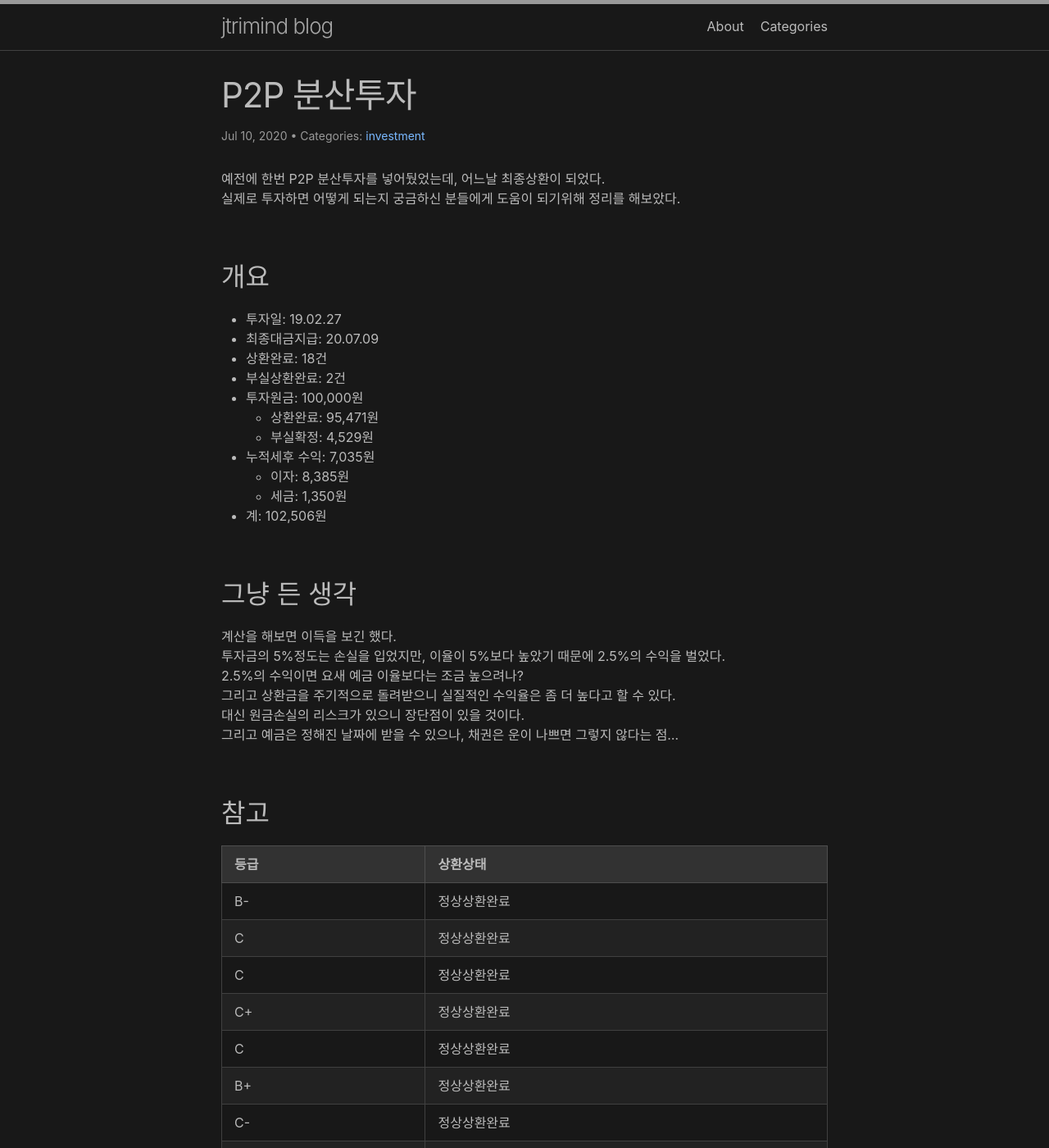
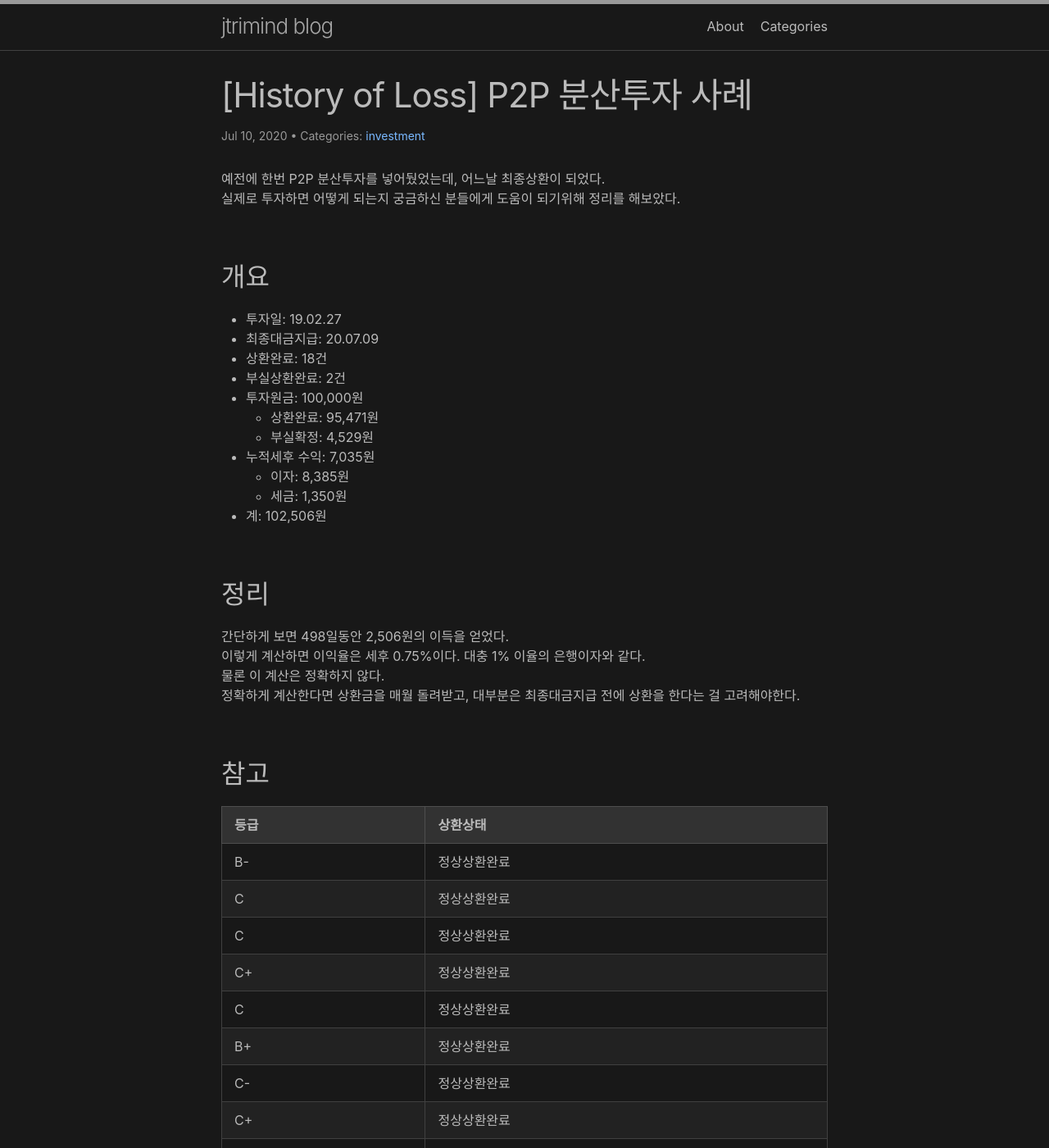
Before and after one commit to jtrimind/jtrimind.github.io, a Jekyll site: the page built from investment/_posts/2020-07-10-p2p-investment.md, in a window 1280 px wide and 1400 px high. Shown: the whole window at 82% size. Built offline with Jekyll 4.4.1, drawn with Linux system fonts in a browser that asks for light colours; comment, search, counter and statistics services are not loaded.

Commit message:
Update investment

```diff
--- a/investment/_posts/2020-07-10-p2p-investment.md
+++ b/investment/_posts/2020-07-10-p2p-investment.md
@@ -1,6 +1,6 @@
 ---
 layout: post
-title:  "P2P 분산투자"
+title:  "[History of Loss] P2P 분산투자 사례"
 ---
 
 예전에 한번 P2P 분산투자를 넣어뒀었는데, 어느날 최종상환이 되었다.
@@ -19,13 +19,11 @@ title:  "P2P 분산투자"
   - 세금: 1,350원
 - 계: 102,506원
 
-## 그냥 든 생각
-계산을 해보면 이득을 보긴 했다.
-투자금의 5%정도는 손실을 입었지만, 이율이 5%보다 높았기 때문에 2.5%의 수익을 벌었다.
-2.5%의 수익이면 요새 예금 이율보다는 조금 높으려나?
-그리고 상환금을 주기적으로 돌려받으니 실질적인 수익율은 좀 더 높다고 할 수 있다.
-대신 원금손실의 리스크가 있으니 장단점이 있을 것이다.
-그리고 예금은 정해진 날짜에 받을 수 있으나, 채권은 운이 나쁘면 그렇지 않다는 점...
+## 정리
+간단하게 보면 498일동안 2,506원의 이득을 얻었다.
+이렇게 계산하면 이익율은 세후 0.75%이다. 대충 1% 이율의 은행이자와 같다.
+물론 이 계산은 정확하지 않다.
+정확하게 계산한다면 상환금을 매월 돌려받고, 대부분은 최종대금지급 전에 상환을 한다는 걸 고려해야한다.
 
 ## 참고
 
```
Also changed, not shown: investment/_posts/2020-04-16-brazil-bond.md (+1 -1 lines).
